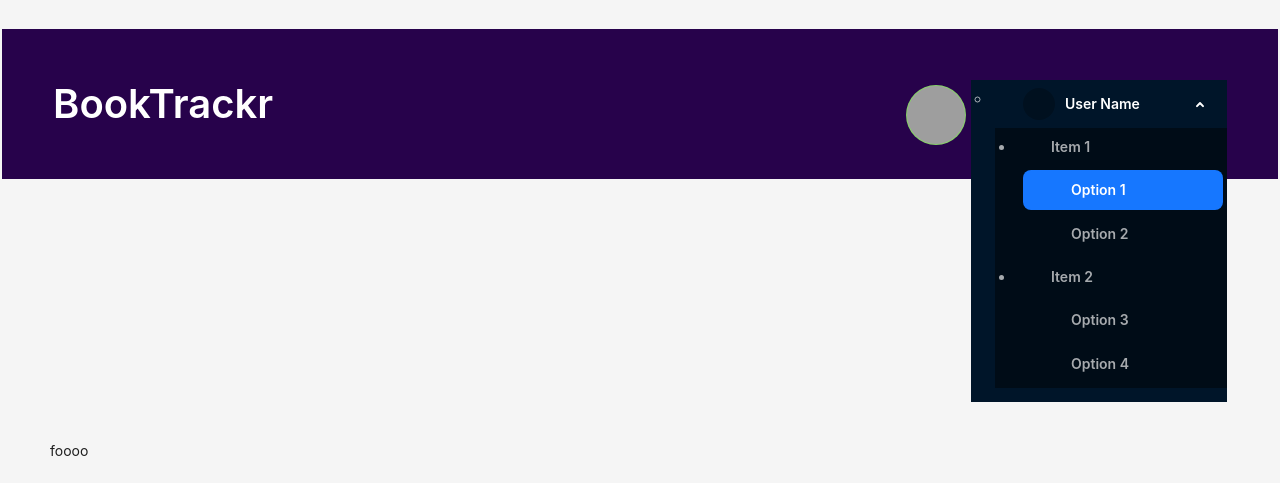
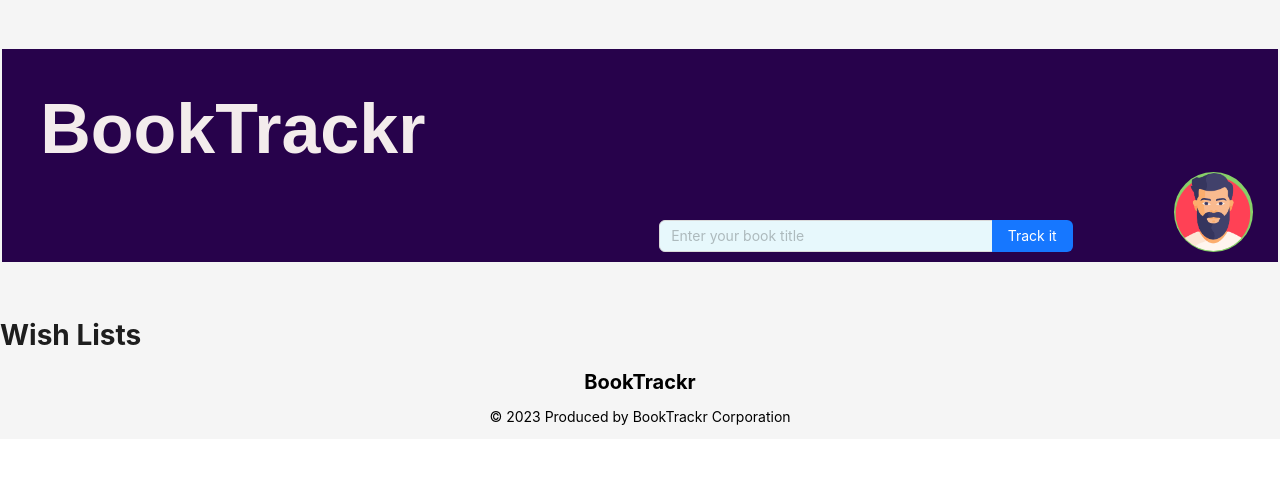
Before and after one commit to jpbeltrame/csis-3380-project-frontend, a React (Create React App) app: page /wishList in a window 1280 px wide. Shown: the top 494 px of the page. Built offline with nearby package versions, Linux system fonts and the light colour scheme; grey boxes are pictures that could not be loaded.

Commit message:
header and footer components

```diff
--- a/package.json
+++ b/package.json
@@ -8,6 +8,8 @@
     "@testing-library/react": "^13.4.0",
     "@testing-library/user-event": "^13.5.0",
     "antd": "^5.7.2",
+    "fetch-jsonp": "^1.3.0",
+    "qs": "^6.11.2",
     "react": "^18.2.0",
     "react-dom": "^18.2.0",
     "react-router-dom": "^6.13.0",
--- a/src/App.js
+++ b/src/App.js
@@ -2,9 +2,13 @@ import "./App.css";
 import { Layout, Menu } from "antd";
 import { BrowserRouter, Routes, Route } from "react-router-dom";
 import Header from "./components/Header/Header";
+import Footer from "./components/Footer/Footer";
 import Home from "./pages/Home/Home";
 import About from "./pages/About/About";
-import { Content, Footer } from "antd/es/layout/layout";
+import UserProfile from "./pages/UserProfile/userProfile"
+import WishList from "./pages/WishList/WishList"
+import { Content } from "antd/es/layout/layout";
+
 
 function App() {
 
@@ -18,6 +22,8 @@ function App() {
               <Routes>
                 <Route index element={<Home />} />
                 <Route path="/about" element={<About />} />
+                <Route path="/user" element={<UserProfile />} />
+                <Route path="/wishList" element={<WishList />} />
               </Routes>
             </Content>
 
--- /dev/null
+++ b/src/components/Footer/Footer.css
@@ -0,0 +1,13 @@
+.footer{
+    margin:'2%';
+    padding:"2%";
+    text-align: center;
+
+}
+
+.company{
+    margin: 0;
+    padding: 0;
+    font-weight: bold;
+    font-size: 20px;
+}
--- /dev/null
+++ b/src/components/Footer/Footer.js
@@ -0,0 +1,17 @@
+import "./Footer.css";
+import React from "react";
+
+function Footer() {
+  return (
+    <div className="footer">
+      <span>
+        <p className="company">BookTrackr</p>
+        <p className="description">
+          &copy; 2023 Produced by BookTrackr Corporation
+        </p>
+      </span>
+    </div>
+  );
+}
+
+export default Footer;
--- a/src/components/Header/Header.css
+++ b/src/components/Header/Header.css
@@ -2,3 +2,16 @@
     background: "#27024B";
     margin:2px;
 }
+
+.search{
+    margin:0px 2% 0px 50%;
+    padding: 0 0 10px;
+    display: flex;
+    flex-direction: row;
+    align-items: flex-end;
+}
+
+.ant-input-affix-wrapper,
+.ant-input  {
+    background-color:#E7F8FC;
+  }
--- a/src/components/Header/Header.js
+++ b/src/components/Header/Header.js
@@ -1,87 +1,110 @@
-import './Header.css';
-import React, { useState } from 'react';
-import { Avatar ,Button,Menu, Layout} from 'antd';
-import { Typography } from 'antd';
-import { UserOutlined} from '@ant-design/icons';
+import "./Header.css";
+import React, { useState } from "react";
+import {
+  Avatar,
+  Menu,
+  Dropdown,
+  Input,
+} from "antd";
+import { Typography } from "antd";
+import { UserOutlined } from "@ant-design/icons";
 
-function getItem(label, key, icon, children, type) {
-  return {
-    key,
-    icon,
-    children,
-    label,
-    type,
-  };
-}
+const { Search } = Input;
+const onSearch = (value) => console.log(value);
 
-
-const items = [
-  getItem('User Name', 'sub1', <Avatar />, [
-    getItem('Item 1', 'g1', null, [getItem('Option 1', '1'), getItem('Option 2', '2')], 'group'),
-    getItem('Item 2', 'g2', null, [getItem('Option 3', '3'), getItem('Option 4', '4')], 'group'),
-  ])];
 
 
 function Header() {
   const routes = [
     {
-      name: 'Home',
-      path: '/',
+      name: "Home",
+      path: "/",
     },
     {
-      name: 'About',
-      path: '/about',
+      name: "About",
+      path: "/about",
+    },
+    {
+      name: "User Profile",
+      path: "/user",
+    },
+    {
+      name: "Wish Lists",
+      path: "/wishList",
+    },
+    {
+      name: "Sign out",
+      path: "/",
     },
   ];
 
-  const menuItens = routes.map((r) => <li><a href={r.path}>{r.name}</a></li>);
+  const menuItems = routes.map((route) => (
+    <Menu.Item key={route.path}>
+      <a href={route.path}>{route.name}</a>
+    </Menu.Item>
+  ));
+
   const { Title } = Typography;
-  const url = 'https://gw.alipayobjects.com/zos/rmsportal/KDpgvguMpGfqaHPjicRK.svg';
+  const url = "man.png";
 
-  const [collapsed, setCollapsed] = useState(false);
-  const toggleCollapsed = () => {
-    setCollapsed(!collapsed);
+  const [menuVisible, setMenuVisible] = useState(false);
+  const toggleMenuVisible = () => {
+    setMenuVisible(!menuVisible);
   };
+
+  const menu = (
+    <Menu theme="dark" selectedKeys={[]} style={{ marginTop: "5px" }}>
+      {menuItems}
+    </Menu>
+  );
 
   return (
     <div className="header">
-
-      <Title style={{ background: "#27024B", color:"white", padding:'4%',fontSize:'40px'}}>BookTrackr
-
-      <div
+      <Title
         style={{
-        width: 256,
-        float:'right'
+          background: "#27024B",
+          color: "#F3ECEC",
+          padding: "3% 0% 0% 3%",
+          fontSize: "70px",
+          fontWeight: "bolder",
+          fontFamily: "Arial",
         }}
       >
-
-      <Menu
-        defaultSelectedKeys={['1']}
-        defaultOpenKeys={['sub1']}
-        mode="inline"
-        theme="dark"
-        inlineCollapsed={collapsed}
-        items={items}
+        BookTrackr
+        <div className="search">
+          <Search
+           style={{
+            margin: "0 17% 0 0",
+          width:'70%'}}
+            placeholder="Enter your book title"
+            allowClear
+            enterButton="Track it"
+            size="middle"
+            onSearch={onSearch}
           />
+          <Dropdown
+            style={{}}
+            overlay={menu}
+            visible={menuVisible}
+            onVisibleChange={toggleMenuVisible}
+            trigger={["click"]}
+            placement="bottomRight"
+          >
+            <Avatar
+              src={<img src={url} alt="an user avatar" />}
+              size={80}
+              style={{
+                float: "right",
+                // margin: "5px",
+                backgroundColor: "#87d068",
+              }}
+              icon={<UserOutlined />}
+            />
+          </Dropdown>
         </div>
-    <Avatar onClick={toggleCollapsed} src={<img src={url} />} size={60} style={{float:'right', margin:'5px',backgroundColor: '#87d068'}} icon={<UserOutlined />}>
-      <Layout.Sider style={{ background: "#27024B" }}>
-      {collapsed ?  <img src='none' />: <Avatar />}
-            </Layout.Sider>
-            </Avatar>
       </Title>
-
-      {/* <ul>
-        {menuItens}
-      </ul> */}
-
-    <div >
-
     </div>
-    </div>
-
   );
-
 }
 
 export default Header;
--- /dev/null
+++ b/src/pages/UserProfile/userProfile.js
@@ -0,0 +1,7 @@
+
+
+function UserProfile() {
+   return <h1>User Profile</h1>;
+}
+
+export default UserProfile;
--- /dev/null
+++ b/src/pages/WishList/WishList.js
@@ -0,0 +1,7 @@
+
+
+function WishList() {
+    return <h1>Wish Lists</h1>;
+ }
+
+ export default WishList;
```
Also changed, not shown: public/man.png (added), 1 other file (tests, documents, lock files or other folders). Lines whose indentation alone changed are shown as unchanged.
